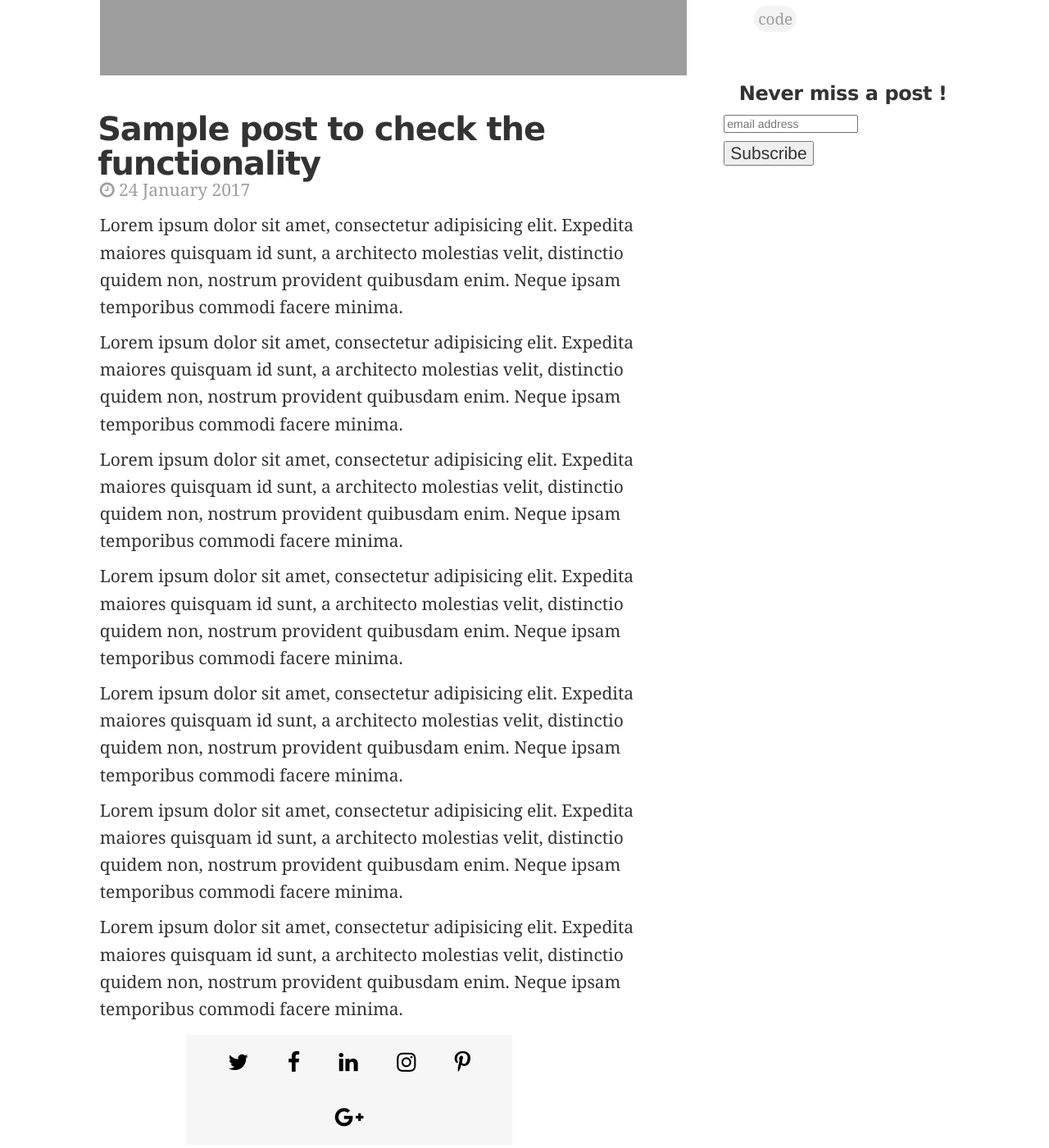
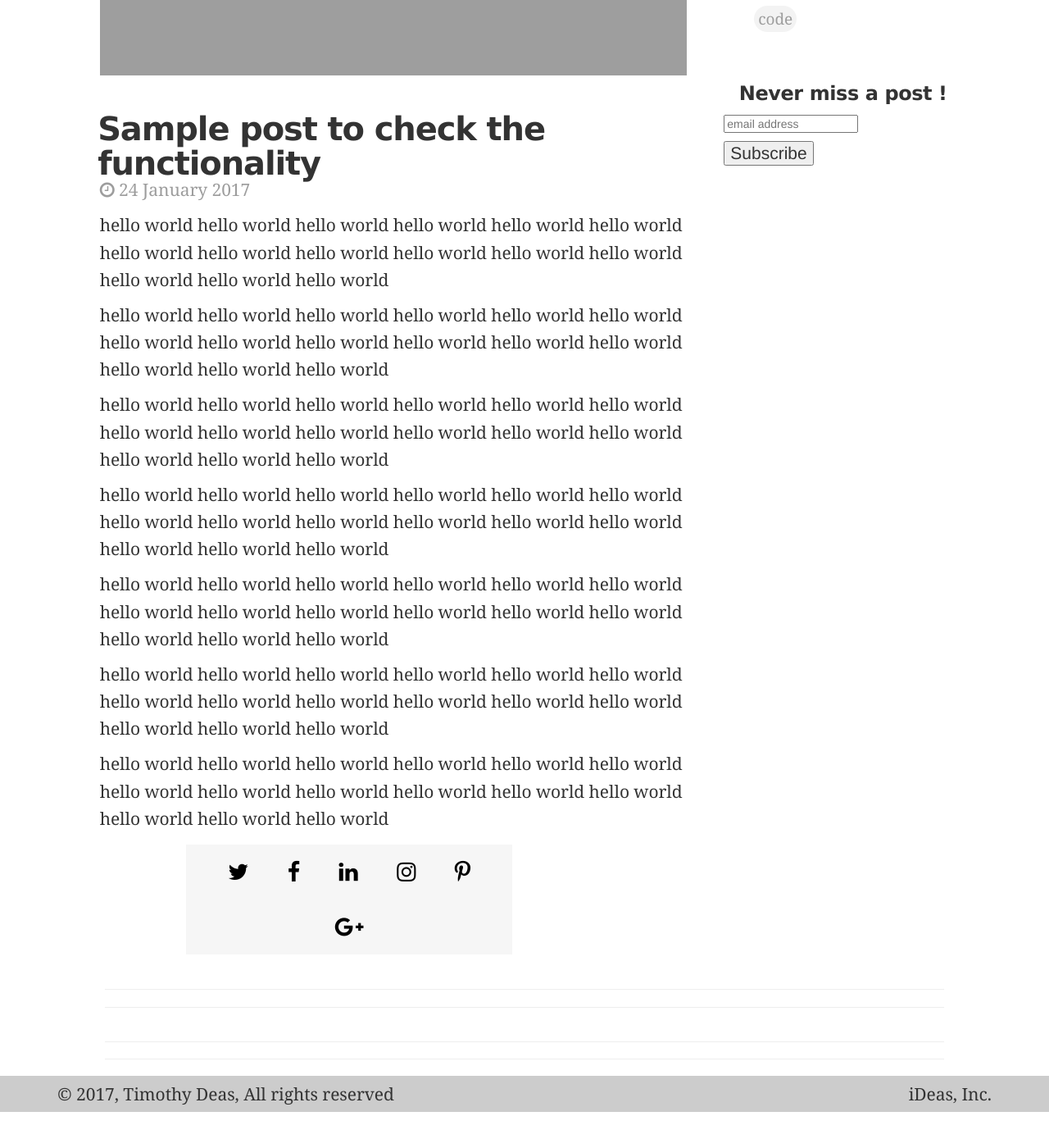
Before and after one commit to thEnchanter/thenchanter.github.io, a Jekyll site: the page built from _posts/2015-08-31-example-post.md, in a window 1280 px wide and 1400 px high, scrolled down 398 px. Shown: the whole window at 82% size. Built offline with Jekyll 4.4.1, drawn with Linux system fonts in a browser that asks for light colours; comment, search, counter and statistics services are not loaded; after the commit the page ends 1754 px from its top, so only the background shows below that.

Commit message:
Update 2015-08-31-example-post.md

```diff
--- a/_posts/2015-08-31-example-post.md
+++ b/_posts/2015-08-31-example-post.md
@@ -5,19 +5,19 @@ date: 2017-01-24 12:11:34
 categories: blog
 tags: code
 image: '/images/default.jpg'
-lead_text: 'Lorem ipsum dolor sit amet, consectetur adipisicing elit. Expedita maiores quisquam id sunt, a architecto molestias velit, distinctio quidem non, nostrum provident quibusdam enim. Neque ipsam temporibus commodi facere minima.'
+lead_text: 'hello world hello world hello world hello world hello world hello world hello world hello world hello world hello world hello world hello world hello world hello world hello world '
 ---
 
-Lorem ipsum dolor sit amet, consectetur adipisicing elit. Expedita maiores quisquam id sunt, a architecto molestias velit, distinctio quidem non, nostrum provident quibusdam enim. Neque ipsam temporibus commodi facere minima.
+hello world hello world hello world hello world hello world hello world hello world hello world hello world hello world hello world hello world hello world hello world hello world
 
-Lorem ipsum dolor sit amet, consectetur adipisicing elit. Expedita maiores quisquam id sunt, a architecto molestias velit, distinctio quidem non, nostrum provident quibusdam enim. Neque ipsam temporibus commodi facere minima.
+hello world hello world hello world hello world hello world hello world hello world hello world hello world hello world hello world hello world hello world hello world hello world
 
-Lorem ipsum dolor sit amet, consectetur adipisicing elit. Expedita maiores quisquam id sunt, a architecto molestias velit, distinctio quidem non, nostrum provident quibusdam enim. Neque ipsam temporibus commodi facere minima.
+hello world hello world hello world hello world hello world hello world hello world hello world hello world hello world hello world hello world hello world hello world hello world
 
-Lorem ipsum dolor sit amet, consectetur adipisicing elit. Expedita maiores quisquam id sunt, a architecto molestias velit, distinctio quidem non, nostrum provident quibusdam enim. Neque ipsam temporibus commodi facere minima.
+hello world hello world hello world hello world hello world hello world hello world hello world hello world hello world hello world hello world hello world hello world hello world
 
-Lorem ipsum dolor sit amet, consectetur adipisicing elit. Expedita maiores quisquam id sunt, a architecto molestias velit, distinctio quidem non, nostrum provident quibusdam enim. Neque ipsam temporibus commodi facere minima.
+hello world hello world hello world hello world hello world hello world hello world hello world hello world hello world hello world hello world hello world hello world hello world
 
-Lorem ipsum dolor sit amet, consectetur adipisicing elit. Expedita maiores quisquam id sunt, a architecto molestias velit, distinctio quidem non, nostrum provident quibusdam enim. Neque ipsam temporibus commodi facere minima.
+hello world hello world hello world hello world hello world hello world hello world hello world hello world hello world hello world hello world hello world hello world hello world
 
-Lorem ipsum dolor sit amet, consectetur adipisicing elit. Expedita maiores quisquam id sunt, a architecto molestias velit, distinctio quidem non, nostrum provident quibusdam enim. Neque ipsam temporibus commodi facere minima.
+hello world hello world hello world hello world hello world hello world hello world hello world hello world hello world hello world hello world hello world hello world hello world
```
